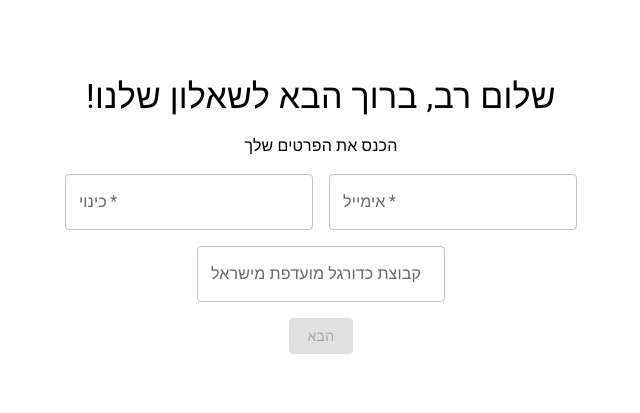
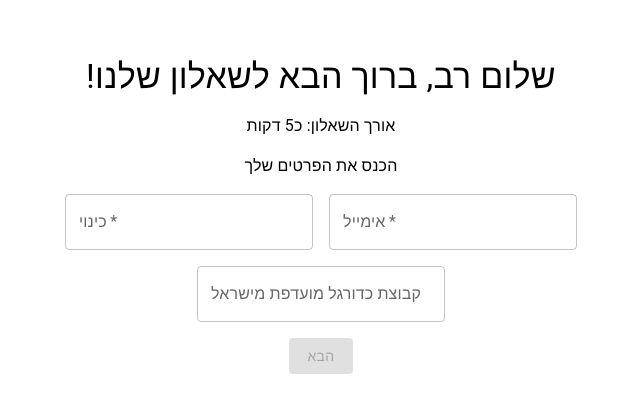
Before and after one commit to FireDgun/my_app_en, a React (Create React App) app: page / in a window 1280 px wide. Shown: the part 137-550 px from the top of the page, without its empty margins (127-767 px from the left). Built offline with nearby package versions, Linux system fonts and the light colour scheme; no server answers; the database is empty.

Commit message:
text fixes

```diff
--- a/src/App.js
+++ b/src/App.js
@@ -18,10 +18,10 @@ function App() {
       setStep(7);
     }
   }, []);
-  const textInstructionsForMemory = ` במשחק זיכרון זה, יוצגו לך התוצאות של סדרת משחקי כדורגל. המשימה שלך היא
+  const textInstructionsForMemory = ` במשחק זיכרון זה, יוצגו לך התוצאות של סדרת משחקי כדורגל. (שימו לב התוצאות לא קשורות למשחקים שהתרחשו במציאות). המשימה שלך היא
   לזכור את התוצאות עבור כל משחק. לאחר שתעבור על כל המשחקים, תתבקש להזין את
   התוצאות שאתה זוכר. ככל שהזיכרון שלך מדויק יותר, כך הציון שלך יהיה גבוה
-  יותר . שימו לב כי יש רק 10 שניות לצפות בכל תוצאה, ואין אפשרות ללחוץ חזור. בהצלחה`;
+  יותר . שימו לב כי יש רק 7 שניות לצפות בכל תוצאה, ואין אפשרות ללחוץ חזור. בהצלחה`;
   const textInstructionForQuestions = ` בחלק הראשון של השאלון תתבקשו לענות על 5 שאלות הגיון קצרות. עבור כל תשובה נכונה תקבלו 10 נקודות`;
   const nextStep = (newGames) => {
     if (newGames) {
--- a/src/components/DetailsEntry.jsx
+++ b/src/components/DetailsEntry.jsx
@@ -45,6 +45,9 @@ const DetailsEntry = ({ onNext }) => {
     >
       <Grid item>
         <Typography variant="h4">!שלום רב, ברוך הבא לשאלון שלנו</Typography>
+      </Grid>
+      <Grid item>
+        <Typography variant="body1">אורך השאלון: כ5 דקות</Typography>
       </Grid>
       <Grid item sx={{ textAlign: "center" }}>
         <Typography variant="body1">הכנס את הפרטים שלך</Typography>
--- a/src/components/ThankYouPage.jsx
+++ b/src/components/ThankYouPage.jsx
@@ -10,7 +10,7 @@ const ThankYouPage = () => {
   }, [setUpdateRank, setAllUsers]);
   return (
     <div style={{ textAlign: "center", marginTop: "100px" }}>
-      <Typography variant="h4">תודה רבה על השתתפותך בשאלון!</Typography>
+      <Typography variant="h4">!תודה רבה על השתתפותך בשאלון</Typography>
       <br />
       <Typography variant="h5">
         יש לרענן את העמוד כדי לראות את מיקומך בטבלה
```
